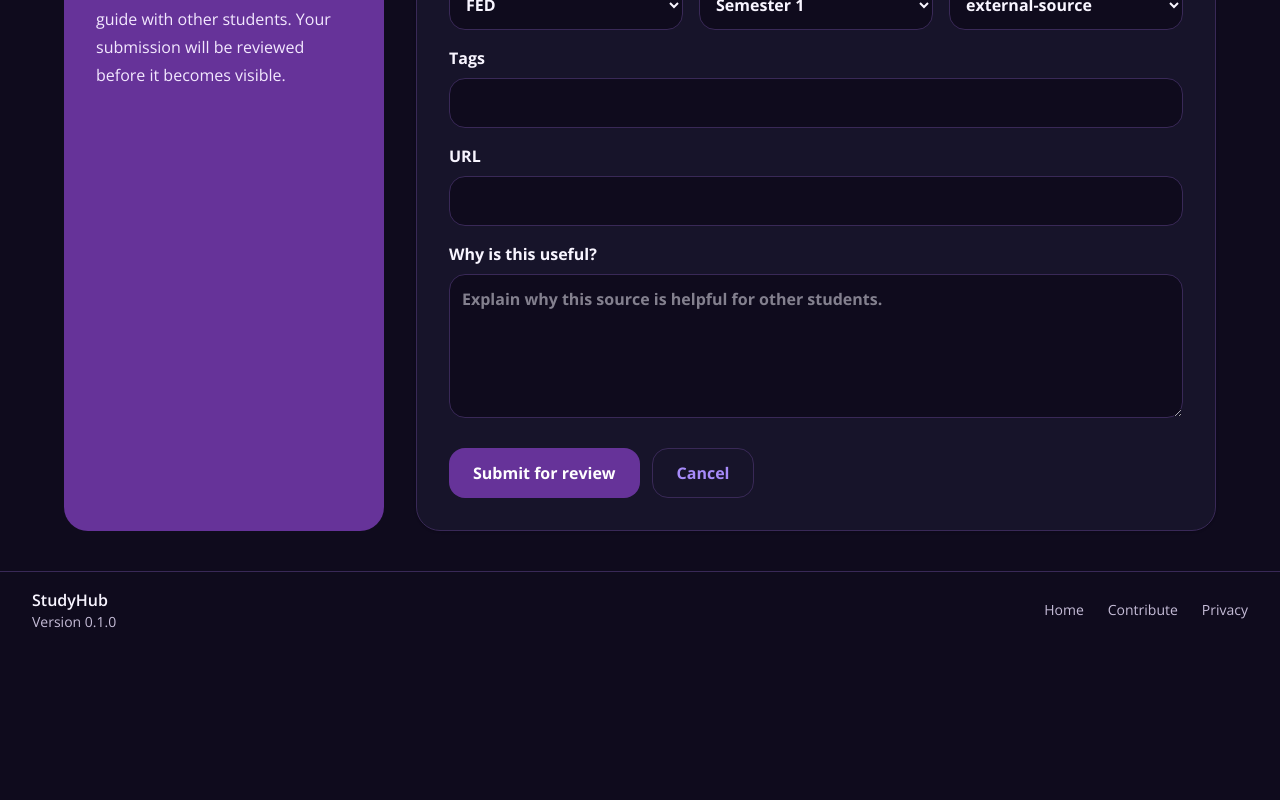
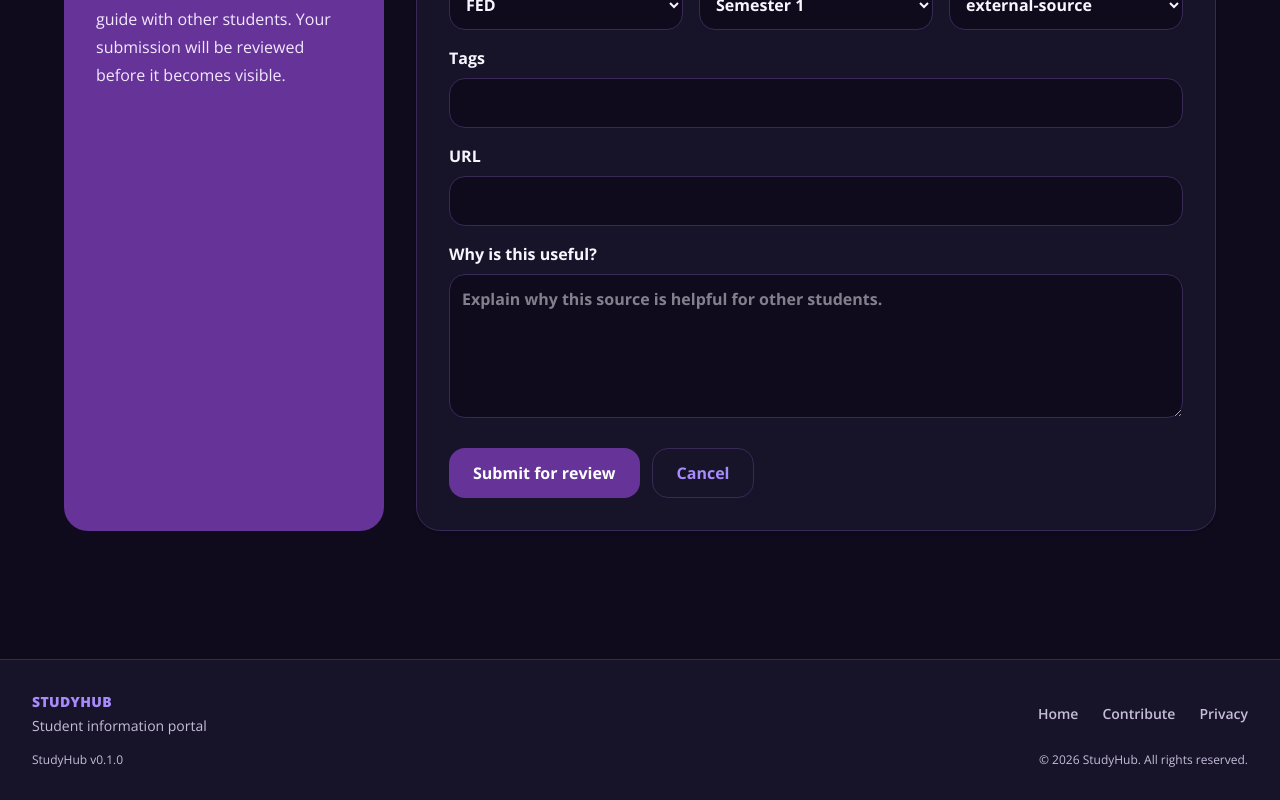
Before and after one commit to docentDavid/studyhub, a Next.js app: page /submit in a window 1280 px wide. Shown: the part 364-1164 px from the top of the page. Before the commit the page ends 1012 px from the top, so only its background shows below. Built offline with nearby package versions, Linux system fonts and the light colour scheme.

Commit message:
fix: new footer layout

```diff
--- a/components/footer.tsx
+++ b/components/footer.tsx
@@ -7,6 +7,7 @@ type Language = "en" | "nl";
 
 export function Footer() {
   const [language, setLanguage] = useState<Language>("en");
+  const currentYear = new Date().getFullYear();
 
   useEffect(() => {
     const savedLanguage = localStorage.getItem("language") as Language | null;
@@ -31,43 +32,56 @@ export function Footer() {
   }, []);
 
   return (
-    <footer className="mt-2 border-t border-[var(--border)]">
-      <div className="mx-auto max-w-7xl px-4 py-4 sm:px-6 lg:px-8">
-        <div className="flex flex-col items-center gap-6 text-center sm:flex-row sm:items-center sm:justify-between sm:text-left">
-          <div>
-            <p className="font-semibold text-[var(--foreground)]">StudyHub</p>
-
-            <p className="text-sm text-[var(--muted)]">
-              {language === "en" ? "Version 0.1.0" : "Versie 0.1.0"}
+    <footer className="mt-24 border-t border-[var(--border)] bg-[var(--surface)]">
+      <div className="mx-auto max-w-7xl px-4 py-8 sm:px-6 lg:px-8">
+        <div className="flex flex-col gap-6 md:flex-row md:items-center md:justify-between">
+          <div className="text-center md:text-left">
+            <p className="text-sm font-black uppercase tracking-wide text-[var(--brand)]">
+              StudyHub
+            </p>
+            <p className="mt-1 text-sm text-[var(--muted)]">
+              {language === "en"
+                ? "Student information portal"
+                : "Studenten informatieportaal"}
             </p>
           </div>
 
           <nav
             aria-label="Footer navigation"
-            className="flex flex-wrap justify-center gap-x-6 gap-y-3"
+            className="flex flex-wrap justify-center gap-x-6 gap-y-3 text-sm font-semibold md:justify-end"
           >
             <Link
               href="/"
-              className="text-sm text-[var(--muted)] transition hover:text-[var(--brand)] focus:outline-none focus:ring-2 focus:ring-[var(--brand)]"
+              className="text-[var(--muted)] transition hover:text-[var(--brand)] focus:outline-none focus:ring-2 focus:ring-[var(--brand)]"
             >
               {language === "en" ? "Home" : "Start"}
             </Link>
 
             <Link
               href="/submit"
-              className="text-sm text-[var(--muted)] transition hover:text-[var(--brand)] focus:outline-none focus:ring-2 focus:ring-[var(--brand)]"
+              className="text-[var(--muted)] transition hover:text-[var(--brand)] focus:outline-none focus:ring-2 focus:ring-[var(--brand)]"
             >
               {language === "en" ? "Contribute" : "Bijdragen"}
             </Link>
 
             <Link
               href="#"
-              className="text-sm text-[var(--muted)] transition hover:text-[var(--brand)] focus:outline-none focus:ring-2 focus:ring-[var(--brand)]"
+              className="text-[var(--muted)] transition hover:text-[var(--brand)] focus:outline-none focus:ring-2 focus:ring-[var(--brand)]"
             >
               Privacy
             </Link>
           </nav>
         </div>
+
+        <div className="mt-4 text-center text-xs text-[var(--muted)] md:flex md:items-center md:justify-between md:text-left">
+          <p>StudyHub v0.1.0</p>
+          <p className="mt-2 md:mt-0">
+            © {currentYear} StudyHub.{" "}
+            {language === "en"
+              ? "All rights reserved."
+              : "Alle rechten voorbehouden."}
+          </p>
+        </div>
       </div>
     </footer>
   );
--- a/components/submit-page-client.tsx
+++ b/components/submit-page-client.tsx
@@ -7,7 +7,7 @@ type Language = "en" | "nl";
 
 const copy = {
   en: {
-    back: "Back to portal",
+    back: "Back to homepage",
     label: "Contribute",
     title: "Submit a useful source",
     intro:
@@ -25,7 +25,7 @@ const copy = {
     cancel: "Cancel",
   },
   nl: {
-    back: "Terug naar portal",
+    back: "Terug naar startpagina",
     label: "Bijdragen",
     title: "Stuur een nuttige bron in",
     intro:
```
